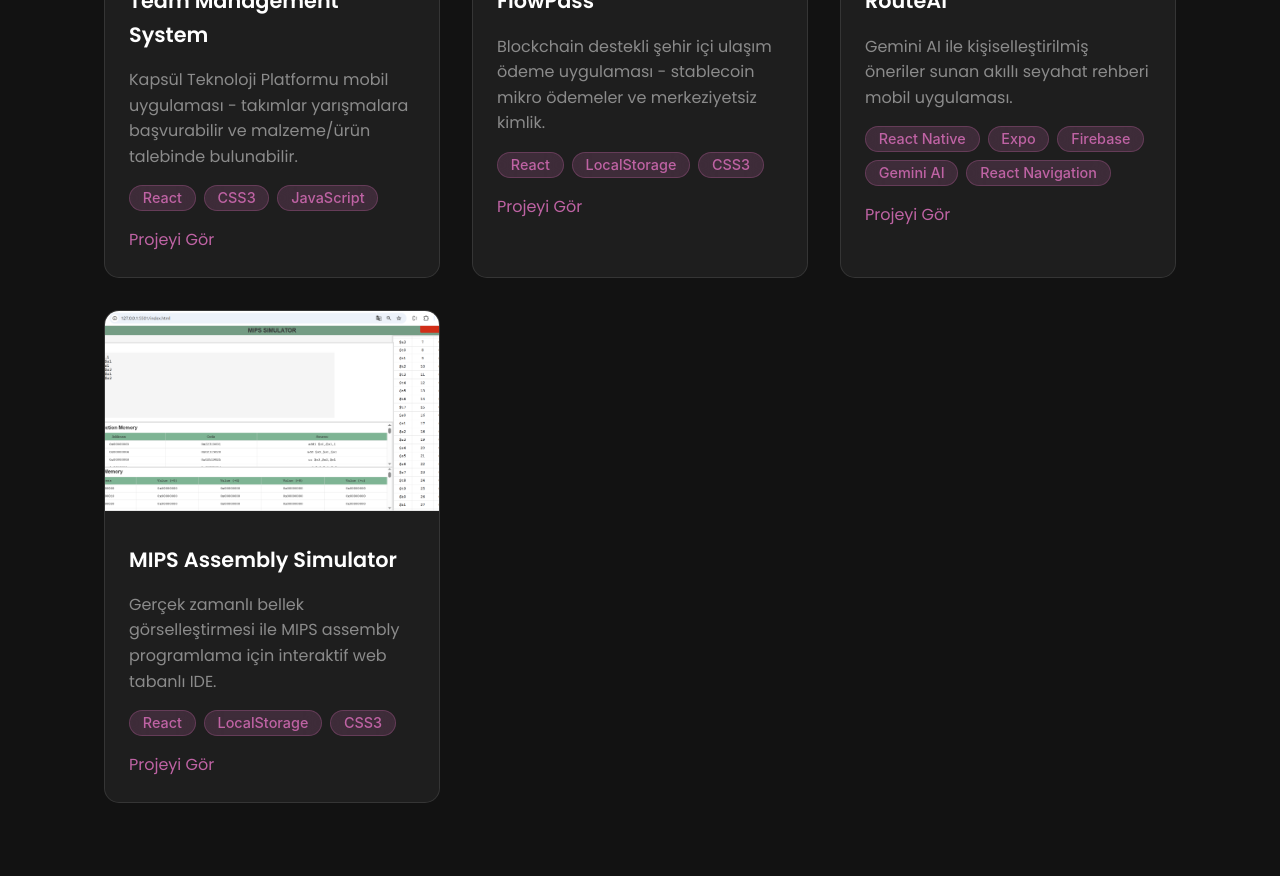
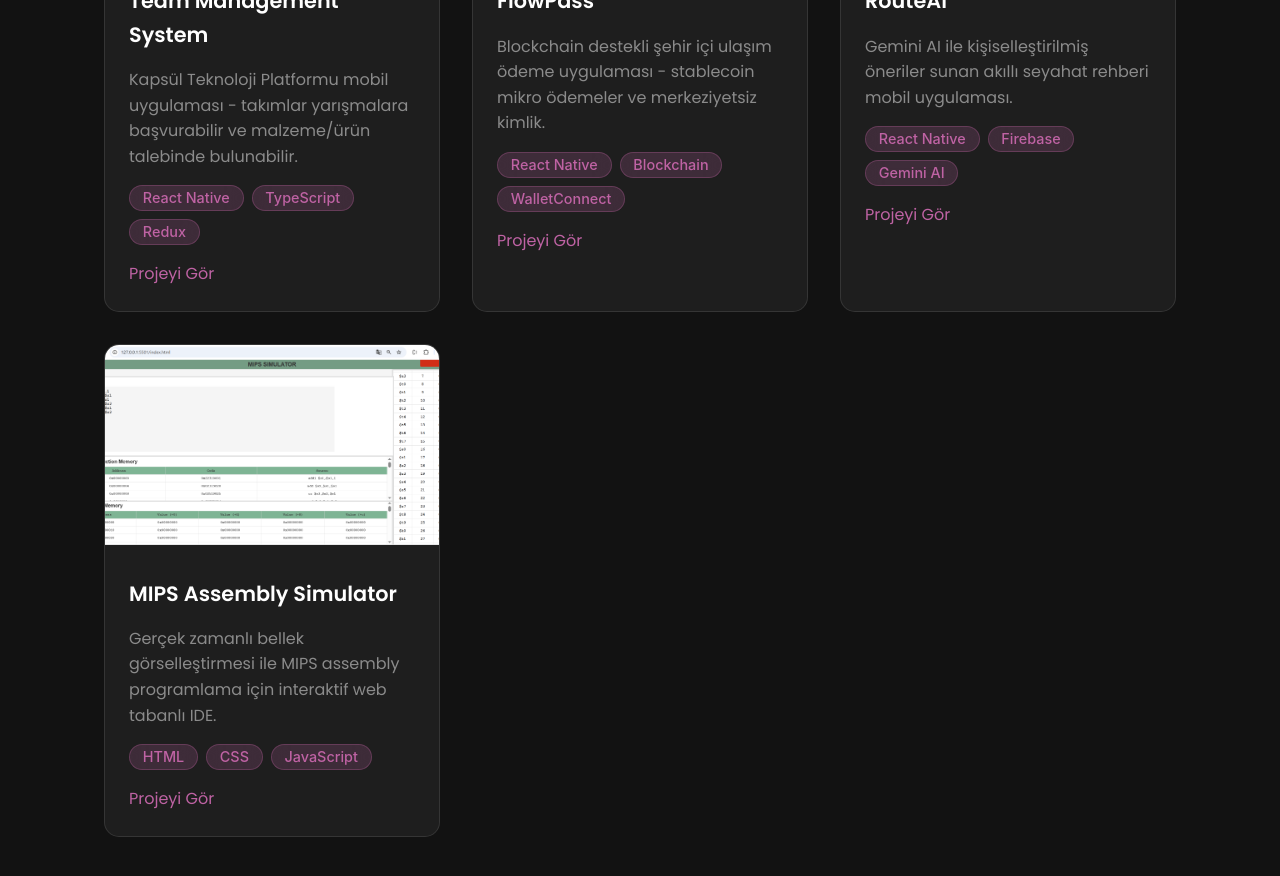
Before and after one commit to SelinCifcii/my-portfolio, a React (Create React App) app: page / in a window 1280 px wide. Shown: the part 3300-4176 px from the top of the page. Built offline with nearby package versions, Linux system fonts and the light colour scheme; a web font is replaced by a local one.

Commit message:
Update Works technologies

```diff
--- a/src/screens/Works.js
+++ b/src/screens/Works.js
@@ -10,28 +10,28 @@ const Works = ({ language = 'tr' }) => {
       title: t.works.projects[0].title,
       description: t.works.projects[0].description,
       image: require('../images/teamManagementSystemPhoto.png'),
-      technologies: ['React', 'CSS3', 'JavaScript'],
+      technologies: ['React Native', 'TypeScript', 'Redux'],
       link: '#'
     },
     {
       title: t.works.projects[1].title,
       description: t.works.projects[1].description,
       image: require('../images/flowPassPhoto.png'),
-      technologies: ['React', 'LocalStorage', 'CSS3'],
+      technologies: ['React Native', 'Blockchain', 'WalletConnect'],
       link: '#'
     },
     {
       title: t.works.projects[2].title,
       description: t.works.projects[2].description,
       image: require('../images/routeaiPhoto.png'),
-      technologies: ['React Native', 'Expo', 'Firebase', 'Gemini AI', 'React Navigation'],
+      technologies: ['React Native', 'Firebase', 'Gemini AI'],
       link: '#'
     },
     {
       title: t.works.projects[3].title,
       description: t.works.projects[3].description,
       image: require('../images/mipsAssemblyPhoto.png'),
-      technologies: ['React', 'LocalStorage', 'CSS3'],
+      technologies: ['HTML', 'CSS', 'JavaScript'],
       link: '#'
     }
   ];
```
